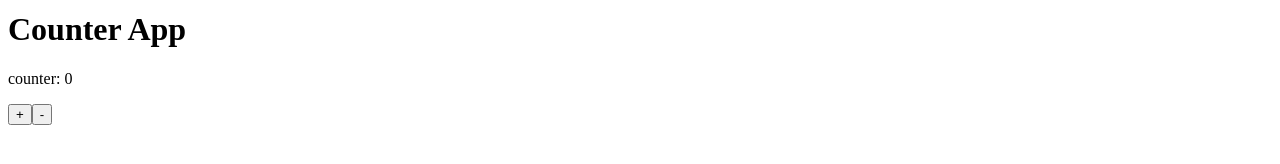
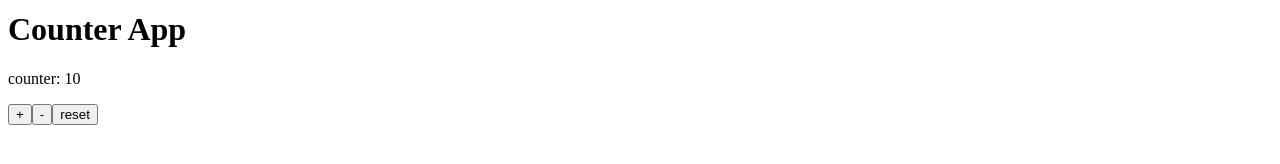
Before and after one commit to jcdev92/testapp, an Angular app: page / in a window 1280 px wide. Shown: the part 162-326 px from the top of the page. Built offline with nearby package versions, Linux system fonts and the light colour scheme.

Commit message:
finishing component counter

```diff
--- a/src/app/app.component.html
+++ b/src/app/app.component.html
@@ -1,7 +1,7 @@
 <h1>Bienvenido a {{title}}</h1>
 <hr>
 <p>
-  Probando Angular, lorem ipsum dolor sit amet consectetur adipisicing elit. illum sapiente aliquid qui saepe voluptate voluptates ipsum quas! Hic dolorem aut aliquid facilis asperiores optio magnam provident expedita amet.
+  {{paragraph}}
 </p>
 <hr/>
 <app-counter></app-counter>
--- a/src/app/app.component.ts
+++ b/src/app/app.component.ts
@@ -7,4 +7,5 @@ import { Component } from '@angular/core';
 })
 export class AppComponent {
   public title: string = 'Mi Primera App con Angular';
+  public paragraph: string = 'Probando Angular, lorem ipsum dolor sit amet consectetur adipisicing elit. illum sapiente aliquid qui saepe voluptate voluptates ipsum quas! Hic dolorem aut aliquid facilis asperiores optio magnam provident expedita amet.';
 }
--- a/src/app/counter/counter.component.html
+++ b/src/app/counter/counter.component.html
@@ -3,4 +3,5 @@
   <p>counter: {{counter}}</p>
   <button (click)="increment(5)">+</button>
   <button (click)="decrement(5)">-</button>
+  <button (click)="resetCounter()">reset</button>
 </div>
--- a/src/app/counter/counter.component.ts
+++ b/src/app/counter/counter.component.ts
@@ -6,15 +6,20 @@ import { Component } from '@angular/core';
   styleUrl: './counter.component.css'
 })
 export class CounterComponent {
-  public counter: number = 0;
+  public minCounterValue: number = 10;
+  public counter: number = this.minCounterValue;
 
   public increment(value: number): void {
     this.counter += value;
   }
 
   public decrement(value: number): void {
-    if (this.counter > 0) {
+    if (this.counter > this.minCounterValue) {
       this.counter -= value;
     }
   }
+
+  public resetCounter(): void {
+    this.counter = this.minCounterValue;
+  }
 }
```
